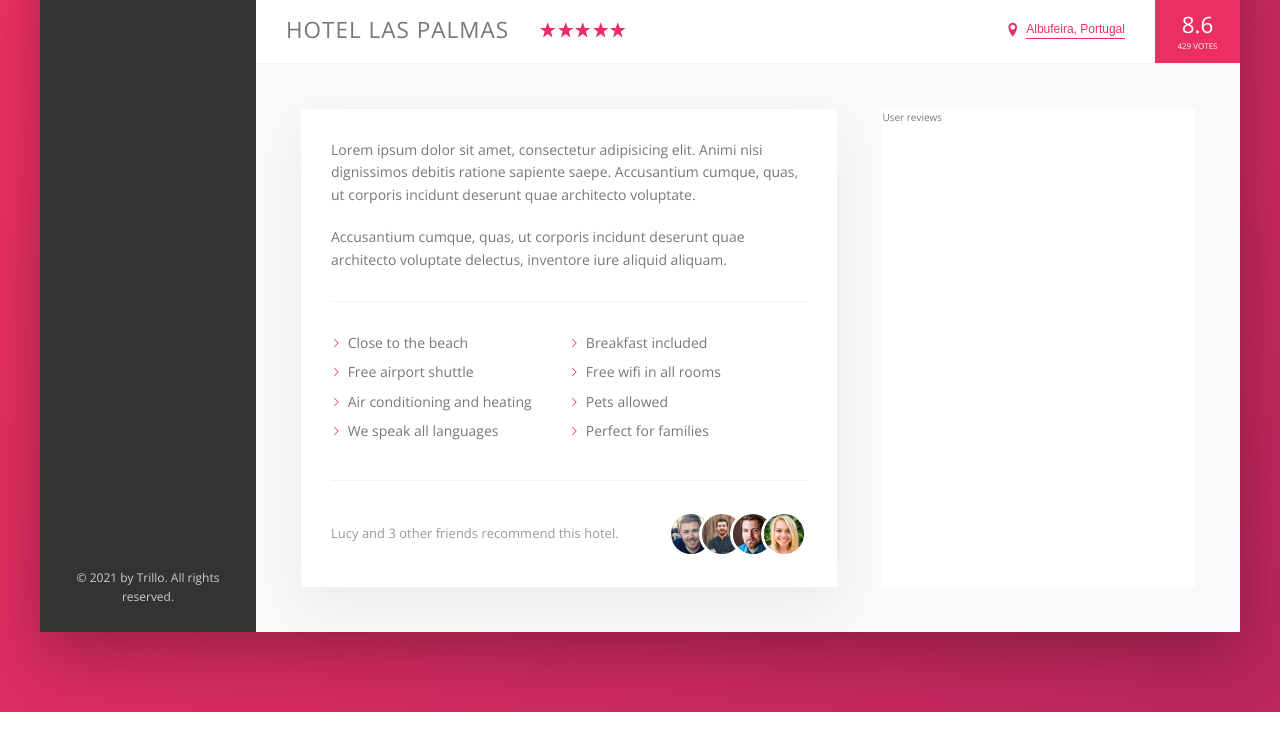
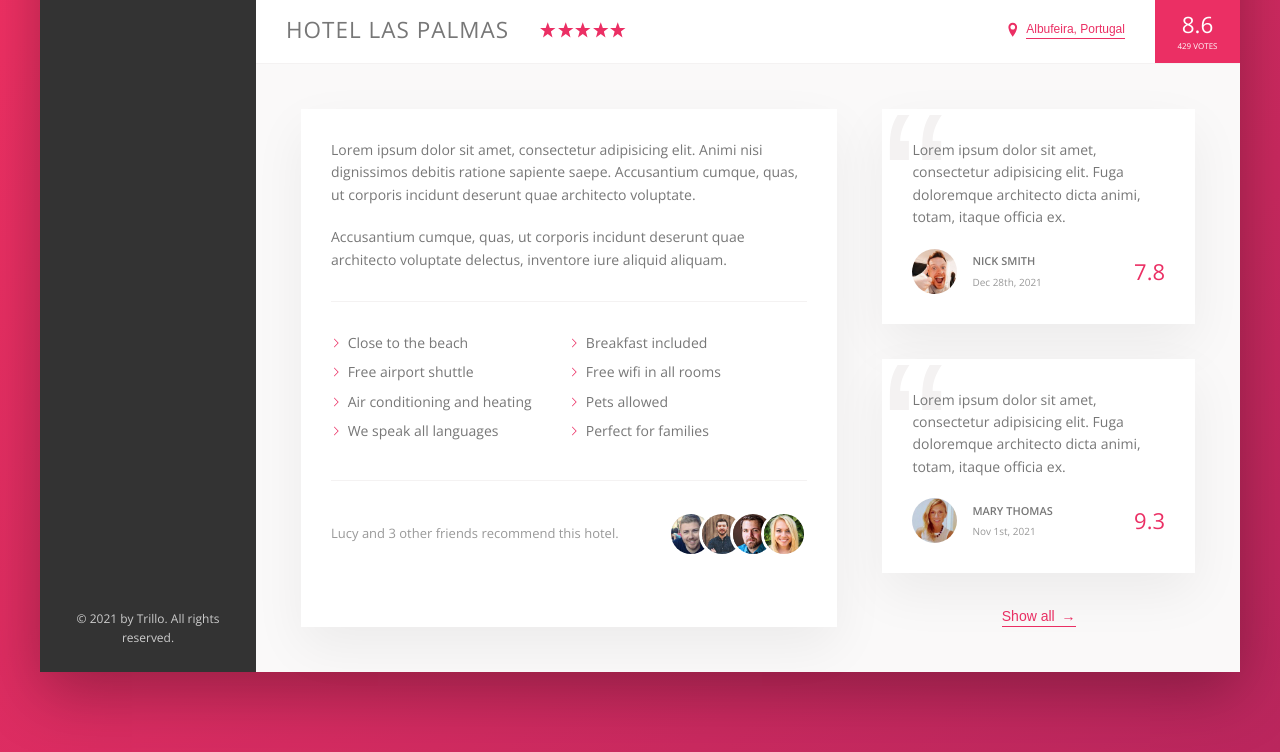
Before and after one commit to DmitryDoroshko/trillo, a website: page index.html in a window 1280 px wide. Shown: the part 538-1290 px from the top of the page. Before the commit the page ends 1250 px from the top, so only its background shows below. Drawn offline with nearby package versions, Linux system fonts and the light colour scheme; files whose address does not match are found by name.

Commit message:
User-reviews part done

```diff
--- a/index.html
+++ b/index.html
@@ -179,7 +179,6 @@
                         </div>
                     </div>
                     <!-- Overview END -->
-
                     <div class="detail">
                         <div class="description">
                             <p class="paragraph">
@@ -292,7 +291,59 @@
                             <!-- Recommend END -->
                         </div>
                         <!-- Description END -->
-                        <div class="user-reviews">User reviews</div>
+                        <div class="user-reviews">
+                            <figure class="review">
+                                <blockquote class="review__text">
+                                    Lorem ipsum dolor sit amet, consectetur
+                                    adipisicing elit. Fuga doloremque architecto
+                                    dicta animi, totam, itaque officia ex.
+                                </blockquote>
+                                <figcaption class="review__user">
+                                    <img
+                                        src="./img//user-1.jpg"
+                                        alt="User 1"
+                                        class="review__photo"
+                                    />
+                                    <div class="review__user-box">
+                                        <p class="review__user-name">
+                                            Nick Smith
+                                        </p>
+                                        <p class="review__user-date">
+                                            Dec 28th, 2021
+                                        </p>
+                                    </div>
+                                    <div class="review__rating">7.8</div>
+                                </figcaption>
+                            </figure>
+                            <figure class="review">
+                                <blockquote class="review__text">
+                                    Lorem ipsum dolor sit amet, consectetur
+                                    adipisicing elit. Fuga doloremque architecto
+                                    dicta animi, totam, itaque officia ex.
+                                </blockquote>
+                                <figcaption class="review__user">
+                                    <img
+                                        src="./img//user-2.jpg"
+                                        alt="User 2"
+                                        class="review__photo"
+                                    />
+                                    <div class="review__user-box">
+                                        <p class="review__user-name">
+                                            Mary Thomas
+                                        </p>
+                                        <p class="review__user-date">
+                                            Nov 1st, 2021
+                                        </p>
+                                    </div>
+                                    <div class="review__rating">9.3</div>
+                                </figcaption>
+                            </figure>
+                            <button class="btn-inline">
+                                Show all
+                                <span class="btn-inline__arrow">&rarr;</span>
+                            </button>
+                        </div>
+                        <!-- User-reviews End -->
                     </div>
                     <!-- Detail END -->
                 </main>
--- a/sass/_components.scss
+++ b/sass/_components.scss
@@ -278,6 +278,10 @@
 
     &:hover {
         color: var(--color-grey-dark-1);
+
+        .btn-inline__arrow {
+            margin-left: 8px;
+        }
     }
 
     &:focus {
@@ -286,23 +290,10 @@
         animation-duration: 1s;
         animation-iteration-count: infinite;
     }
-}
 
-// Animations =============================================================
-@keyframes pulsate {
-    0% {
-        transform: scale(1);
-        box-shadow: none;
-    }
-
-    50% {
-        transform: scale(1.05);
-        box-shadow: 0 1rem 4rem rgba(0, 0, 0, 0.25);
-    }
-
-    100% {
-        transform: scale(1);
-        box-shadow: none;
+    &__arrow {
+        margin-left: 3px;
+        transition: margin-left 0.2s;
     }
 }
 
@@ -372,6 +363,90 @@
     }
 }
 
-// User reviews =============================================================
-.user-reviews {
+// Review  =============================================================
+.review {
+    background-color: #fff;
+    box-shadow: var(--shadow-light-1);
+    padding: 3rem;
+    margin-bottom: 3.5rem;
+    display: flex;
+    flex-direction: column;
+    justify-content: space-between;
+    position: relative;
+    z-index: 100;
+    overflow: hidden;
+
+    &::before {
+        content: "\201C";
+        position: absolute;
+        left: 0;
+        top: -2.5rem;
+        line-height: 1;
+        font-size: 20rem;
+        color: var(--color-grey-light-2);
+        z-index: -1;
+        font-family: sans-serif;
+    }
+
+    &__text {
+        font-size: 1.4rem;
+        margin-bottom: 2rem;
+    }
+
+    &__user {
+        display: flex;
+        flex-direction: row;
+        justify-content: space-between;
+    }
+
+    &__photo {
+        height: 4.5rem;
+        width: 4.5rem;
+        border-radius: 50%;
+        margin-right: 1.5rem;
+    }
+
+    &__user-box {
+        display: flex;
+        flex-direction: column;
+        justify-content: center;
+        margin-right: auto;
+    }
+
+    &__user-name {
+        text-transform: uppercase;
+        margin-bottom: 0.4rem;
+        font-size: 1.1rem;
+        font-weight: 600;
+    }
+
+    &__user-date {
+        color: var(--color-grey-dark-3);
+        font-size: 1rem;
+    }
+
+    &__rating {
+        align-self: center;
+        color: var(--color-primary);
+        font-size: 2.2rem;
+        font-weight: 300;
+    }
 }
+
+// Animations =============================================================
+@keyframes pulsate {
+    0% {
+        transform: scale(1);
+        box-shadow: none;
+    }
+
+    50% {
+        transform: scale(1.05);
+        box-shadow: 0 1rem 4rem rgba(0, 0, 0, 0.25);
+    }
+
+    100% {
+        transform: scale(1);
+        box-shadow: none;
+    }
+}
--- a/sass/_layout.scss
+++ b/sass/_layout.scss
@@ -37,10 +37,10 @@
     justify-content: center;
     padding: 4.5rem;
     background-color: var(--color-grey-light-1);
+    font-size: 1.4rem;
 }
 
 .description {
-    font-size: 1.4rem;
     background-color: #fff;
     margin-right: 4.5rem;
     padding: 3rem;
@@ -49,6 +49,8 @@
 }
 
 .user-reviews {
-    background-color: #fff;
+    display: flex;
+    flex-direction: column;
     flex: 1;
+    align-items: center;
 }
```
Also changed, not shown: css/style.css.
